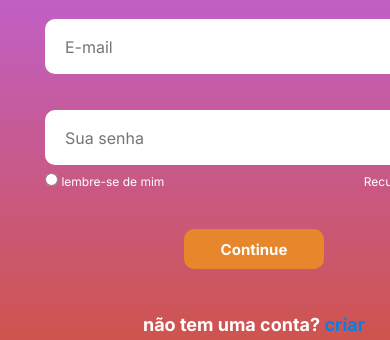
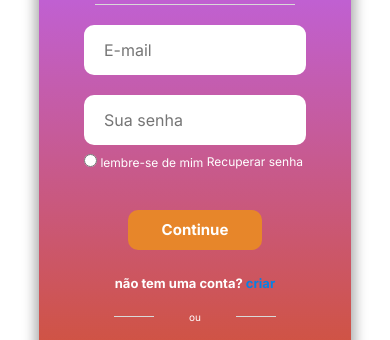
Before and after one commit to wesleysaraivaa/login-responsive, a plain HTML site: page index.html in a window 390 px wide. Shown: the part 223-563 px from the top of the page. Drawn offline with Linux system fonts and the light colour scheme.

Commit message:
responsive finish

```diff
--- a/assets/css/style.css
+++ b/assets/css/style.css
@@ -32,21 +32,34 @@ body {
 }
 
 .container {
-    display: grid;
-    grid-template-columns: 1fr 1fr;
+    height: 90vh;
+    display: flex;
     overflow: hidden;
     border-radius: 15px;
     box-shadow: 0px 0px 13px 4px rgba(0, 0, 0, 0.3),
-        0px 10px 15px -3px rgba(0, 0, 0, 0.1);
-
+        0px 10px 15px -3px rgba(63, 63, 63, 0.1);
 }
 
-.logar-content {
+.img-lateral {
+    width: 50%;
+    display: flex;
+    align-items: center;
+    justify-content: center;
+}
+
+.img-lateral img {
+    width: 100%;
+}
+
+.form {
+    width: 50%;
+    display: flex;
+    flex-direction: column;
     background: linear-gradient(to top, rgba(215, 77, 0), rgba(187, 100, 255));
     padding: 45px;
 }
 
-.logar-titulo {
+.form-header {
     position: relative;
     display: flex;
     align-items: center;
@@ -55,18 +68,17 @@ body {
     margin-bottom: 40px;
 }
 
-.logar-titulo h1 {
+.form-header h1 {
     color: var(--color-white);
     font-weight: 700;
-    font-size: 48px;
+    font-size: 2.5rem;
 }
 
-.logar-titulo img {
-    width: 80px;
-    height: 80px;
+.form-header img {
+    width: 20%;
 }
 
-.logar-titulo::after {
+.form-header::after {
     content: '';
     margin-top: 120px;
     width: 330px;
@@ -76,10 +88,23 @@ body {
     background-color: #D9D9D9;
 }
 
+.input-group {
+    display: flex;
+    flex-wrap: wrap;
+    flex-direction: column;
+    justify-content: space-between;
+}
+
+.input-box {
+    display: flex;
+    flex-direction: column;
+    margin-bottom: 1.1rem;
+}
+
 .input-box input {
-    margin: 18px 0;
-    width: 418px;
-    height: 55px;
+    width: 100%;
+    height: 50px;
+    margin: 1px 0;
     border-radius: 10px;
     border: none;
     font-size: 16px;
@@ -104,24 +129,34 @@ label {
     margin-right: 3px;
 }
 
-.btn {
+.btn-form {
     text-align: center;
     margin: 20px;
 }
 
-.btn-form {
+.btn-form button {
     color: var(--color-white);
     background-color: #E7862A;
     border: none;
     border-radius: 10px;
-    width: 140px;
+    width: 60%;
     height: 40px;
     font-size: 15px;
     font-weight: 700;
 }
 
+.btn-form button:hover {
+    background: linear-gradient(to top, rgba(215, 77, 0), rgba(187, 100, 255));
+}
+
 .logar-criar {
+    display: flex;
+    flex-direction: column;
     padding-top: 25px;
+    gap: 20px;
+}
+
+.logar-criar div {
     display: flex;
     flex-direction: column;
     gap: 20px;
@@ -149,7 +184,7 @@ label {
     content: '';
     position: absolute;
     height: 1px;
-    width: 160px;
+    width: 100px;
     background-color: #D9D9D9;
     bottom: 50%;
     right: 30px;
@@ -160,8 +195,6 @@ label {
 }
 
 .btn-logar {
-    width: 418px;
-    height: 55px;
     display: inline-flex;
     align-items: center;
     padding: 10px 20px;
@@ -169,14 +202,140 @@ label {
     font-weight: 500;
     border-radius: 10px;
     border: none;
+    width: 100%;
+    height: 50px;
 }
 
 .btn-logar img {
     margin-right: 90px;
 }
 
-.img-lateral {
-    display: flex;
-    align-items: center;
-    justify-content: center;
+
+
+@media screen and (max-width: 980px) {
+    .img-lateral {
+        display: none;
+    }
+
+    .container {
+        width: 60%;
+    }
+
+    .form {
+        width: 100%;
+    }
+
+    .logar-criar p::after,
+    .logar-criar p::before {
+        width: 150px;
+
+    }
+
+    .btn-logar img {
+        margin-right: 145px;
+    }
+
 }
+
+
+@media screen and (max-width: 815px) {
+    .container {
+        width: 60%;
+    }
+
+    .form {
+        width: 100%;
+    }
+
+    .logar-criar p::after,
+    .logar-criar p::before {
+        width: 130px;
+
+    }
+
+    .btn-logar img {
+        margin-right: 145px;
+    }
+
+}
+
+
+@media screen and (max-width: 770px) {
+    .container {
+        height: 70%;
+        width: 80%;
+    }
+
+    .form {
+        justify-content: center;
+        width: 100%;
+    }
+
+    .btn-logar img {
+        margin-right: 130px;
+    }
+
+    .logar-criar h2 {
+        font-size: 16px;
+    }
+
+}
+
+@media screen and (max-width: 656px) {
+    .container {
+        height: 80vh;
+    }
+
+    .btn-form {
+        margin: 0px;
+    }
+
+    .btn-logar {
+        padding: 5px 10px;
+        font-size: 14px;
+    }
+
+    .form-header::after {
+        margin-top: 100px;
+        width: 300px;
+        height: 1px;
+    }
+
+    .logar-criar p::after,
+    .logar-criar p::before {
+        width: 100px;
+
+    }
+
+}
+
+@media screen and (max-width: 504px) {
+    .container {
+        height: 70%;
+        width: 80%;
+    }
+
+    .btn-logar {
+        padding: 5px 10px;
+        font-size: 10px;
+    }
+
+    .btn-logar img {
+        margin-right: 60px;
+    }
+
+    .form-header::after {
+        margin-top: 90px;
+        width: 200px;
+    }
+
+    .logar-criar p::after,
+    .logar-criar p::before {
+        width: 40px;
+    }
+
+    .logar-criar h2 {
+        font-size: 13px;
+    }
+
+}
--- a/index.html
+++ b/index.html
@@ -17,16 +17,15 @@
 <body>
     <div class="container">
 
-        <div class="logar-content">
+        <div class="form">
+            <form action="#">
 
-            <div class="logar">
-                <div class="logar-titulo">
+                <div class="form-header">
                     <img src="/assets/img/icon _User Circle.svg" alt="Icone User Circulo">
                     <h1> Logar </h1>
                 </div>
 
-                <form action="" class="form">
-
+                <div class="input-group">
                     <div class="input-box">
                         <input type="email" name="E-mail" placeholder="E-mail" id="">
                     </div>
@@ -37,30 +36,33 @@
                         <label> <input type="radio" name="lembre-se de mim" id=""> lembre-se de mim </label>
                         <a href="#"> Recuperar senha </a>
                     </div>
-
-                </form>
-                <div class="btn">
-                    <button type="submit" class="btn-form"> Continue </button>
                 </div>
 
+                <div class="btn-form">
+                    <button type="submit"> Continue </button>
                 </div>
 
+                <div class="logar-criar">
+                    <div>
+                        <h2> não tem uma conta? <a href="#"> criar </a> </h2>
 
-            <div class="logar-criar">
-                <h2> não tem uma conta? <a href="#"> criar </a> </h2>
                         <p> ou </p>
 
                         <button href="#" class="btn-logar">
                             <img class="img-btn" src="/assets/img/icon _google.svg" alt="Icone da logo do Google" />
                             Logar com Google
                         </button>
+
+
                         <button href="#" class="btn-logar">
                             <img src="/assets/img/icon _Github.svg" alt="Icone da logo do Github" />
                             Logar com Github
                         </button>
+                    </div>
 
                 </div>
 
+            </form>
         </div>
 
         <div class="img-lateral">
```
Also changed, not shown: assets/img/screely-desktop.png (added), assets/img/screely-ipadMini.png (added), assets/img/screely-iphoneSE.png (added), 1 other file. Lines whose indentation alone changed are shown as unchanged.
